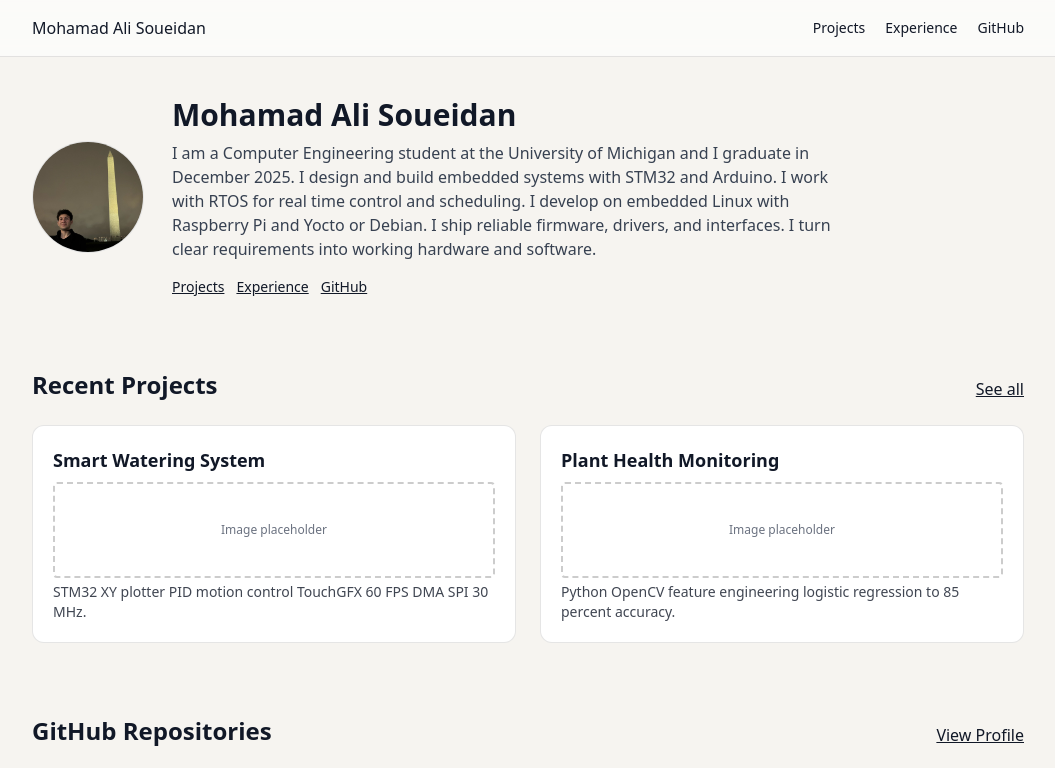
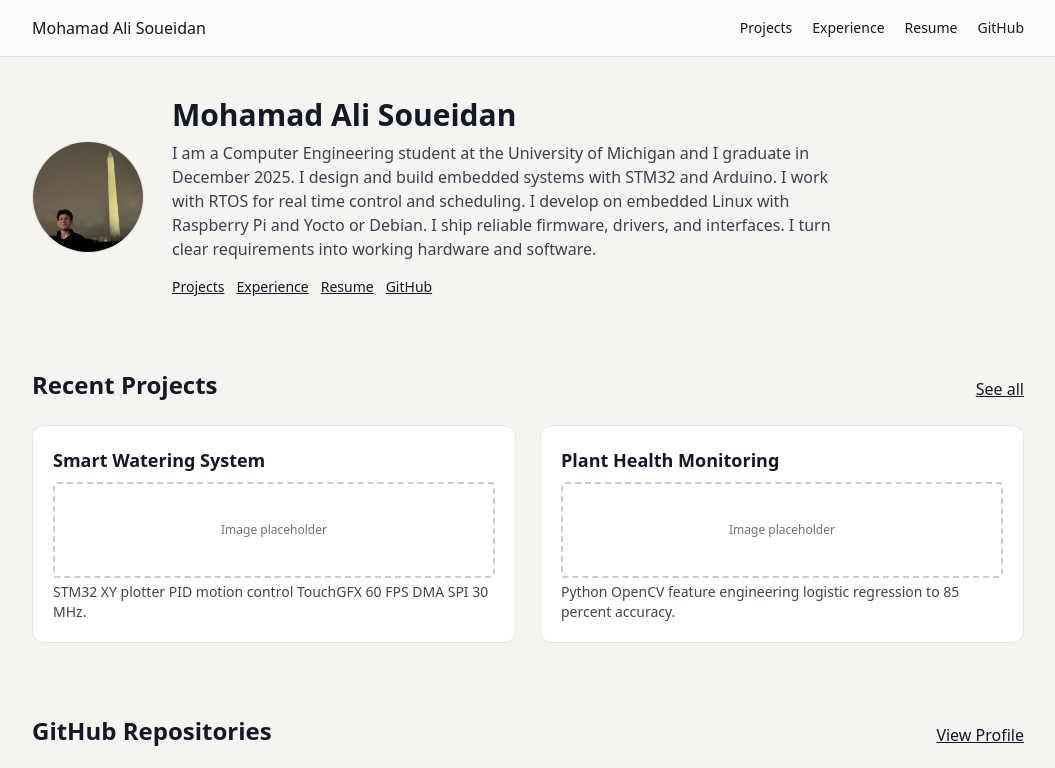
Before and after one commit to Mohamad-Ali-Soueidan/sweidan.github.io, a website: page index.html in a window 1280 px wide. Shown: the top 768 px of the page, without its empty margins (112-1167 px from the left). Drawn offline with nearby package versions, Linux system fonts and the light colour scheme.

Commit message:
nav: add Resume links and hero quick-link to resume PDF

```diff
--- a/index.html
+++ b/index.html
@@ -31,9 +31,10 @@
 			<div class="max-w-5xl mx-auto px-4 h-14 flex items-center justify-between">
 				<a href="index.html" class="font-medium">Mohamad Ali Soueidan</a>
 				<!-- Desktop nav -->
-				<nav class="text-sm hidden md:flex items-center gap-5">
+						<nav class="text-sm hidden md:flex items-center gap-5">
 					<a class="hover:underline" href="projects.html">Projects</a>
 					<a class="hover:underline" href="experience.html">Experience</a>
+							<a class="hover:underline" href="MohamadAliSoueidanResumeBS%20%281%29.pdf" target="_blank" rel="noopener">Resume</a>
 					<a class="hover:underline" href="https://github.com/Mohamad-Ali-Soueidan" target="_blank" rel="noopener">GitHub</a>
 				</nav>
 				<!-- Mobile toggle -->
@@ -45,9 +46,10 @@
 			</div>
 			<!-- Mobile menu -->
 			<div id="mobileMenu" class="md:hidden hidden border-t border-black/10">
-				<div class="max-w-5xl mx-auto px-4 py-3 flex flex-col gap-3 text-sm">
+						<div class="max-w-5xl mx-auto px-4 py-3 flex flex-col gap-3 text-sm">
 					<a class="hover:underline" href="projects.html">Projects</a>
 					<a class="hover:underline" href="experience.html">Experience</a>
+							<a class="hover:underline" href="MohamadAliSoueidanResumeBS%20%281%29.pdf" target="_blank" rel="noopener">Resume</a>
 					<a class="hover:underline" href="https://github.com/Mohamad-Ali-Soueidan" target="_blank" rel="noopener">GitHub</a>
 				</div>
 			</div>
@@ -63,9 +65,10 @@
 					<div>
 						<h1 class="text-2xl md:text-3xl font-semibold">Mohamad Ali Soueidan</h1>
 						<p class="mt-2 text-gray-700 max-w-2xl">I am a Computer Engineering student at the University of Michigan and I graduate in December 2025. I design and build embedded systems with STM32 and Arduino. I work with RTOS for real time control and scheduling. I develop on embedded Linux with Raspberry Pi and Yocto or Debian. I ship reliable firmware, drivers, and interfaces. I turn clear requirements into working hardware and software.</p>
-									<div class="mt-4 flex flex-wrap gap-3 text-sm">
+												<div class="mt-4 flex flex-wrap gap-3 text-sm">
 							<a href="projects.html" class="underline">Projects</a>
 							<a href="experience.html" class="underline">Experience</a>
+													<a href="MohamadAliSoueidanResumeBS%20%281%29.pdf" target="_blank" rel="noopener" class="underline">Resume</a>
 							<a href="https://github.com/Mohamad-Ali-Soueidan" target="_blank" rel="noopener" class="underline">GitHub</a>
 						</div>
 					</div>
```
Also changed, not shown: experience.html (+2 -0 lines), projects.html (+2 -0 lines), 1 other file.
